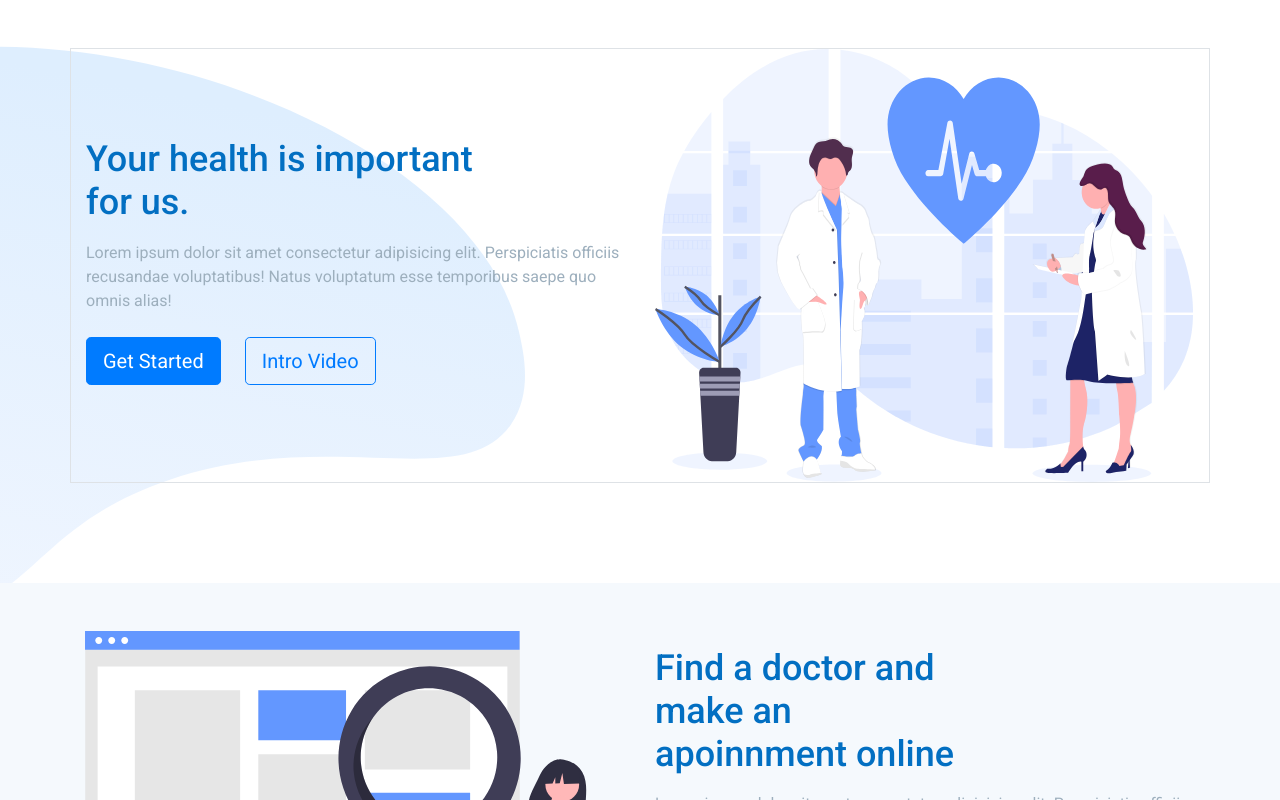
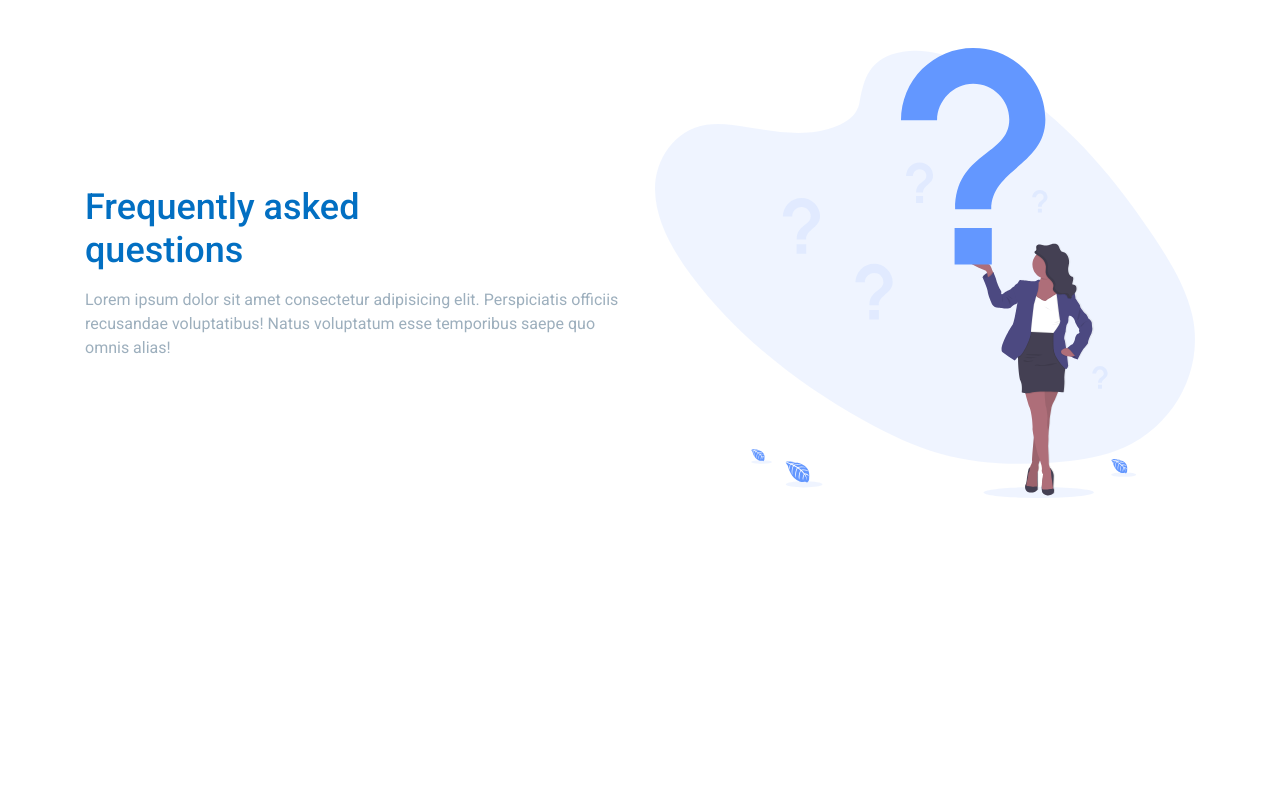
Before and after one commit to Iraq-WBC-Capstones-2020/doctor-booking-web, a React (Create React App) app: page /faq in a window 1280 px wide. Shown: the top 800 px of the page. Built offline with nearby package versions, Linux system fonts and the light colour scheme.

Commit message:
finish intro section in FaqPage

```diff
--- a/src/App.js
+++ b/src/App.js
@@ -2,12 +2,14 @@ import React from 'react';
 import { BrowserRouter as Router, Route, Switch } from 'react-router-dom';
 import 'bootstrap/dist/css/bootstrap.min.css';
 import HomePage from './containers/HomePage/HomePage';
+import FaqPage from './containers/FaqPage/FaqPage';
 
 function App() {
   return (
     <div>
       <Router>
         <Switch>
+          <Route path="/faq" component={FaqPage} />
           <Route path="/" component={HomePage} />
         </Switch>
       </Router>
--- /dev/null
+++ b/src/components/FaqIntro/FaqIntro.jsx
@@ -0,0 +1,34 @@
+import React from 'react';
+import { Row, Col, Button, Container } from 'react-bootstrap';
+import intro from './intro.svg';
+
+function FaqIntro() {
+  return (
+    <Container>
+      <Row className="my-5">
+        <Col lg="6" className=" d-flex align-items-center">
+          <div>
+            <h1 className="my-3">
+              Frequently asked<span className="d-block">questions</span>
+            </h1>
+            <p>
+              Lorem ipsum dolor sit amet consectetur adipisicing elit.
+              Perspiciatis officiis recusandae voluptatibus! Natus voluptatum
+              esse temporibus saepe quo omnis alias!
+            </p>
+          </div>
+        </Col>
+        <Col lg="6" className="">
+          <img
+            src={intro}
+            className="img-fluid"
+            className="IntroSection__image"
+            alt=""
+          />
+        </Col>
+      </Row>
+    </Container>
+  );
+}
+
+export default FaqIntro;
--- /dev/null
+++ b/src/containers/FaqPage/FaqPage.jsx
@@ -0,0 +1,12 @@
+import React from 'react';
+import FaqIntro from '../../components/FaqIntro/FaqIntro';
+
+function FaqPage() {
+  return (
+    <div>
+      <FaqIntro />
+    </div>
+  );
+}
+
+export default FaqPage;
```
Also changed, not shown: src/components/FaqIntro/intro.svg (added).
